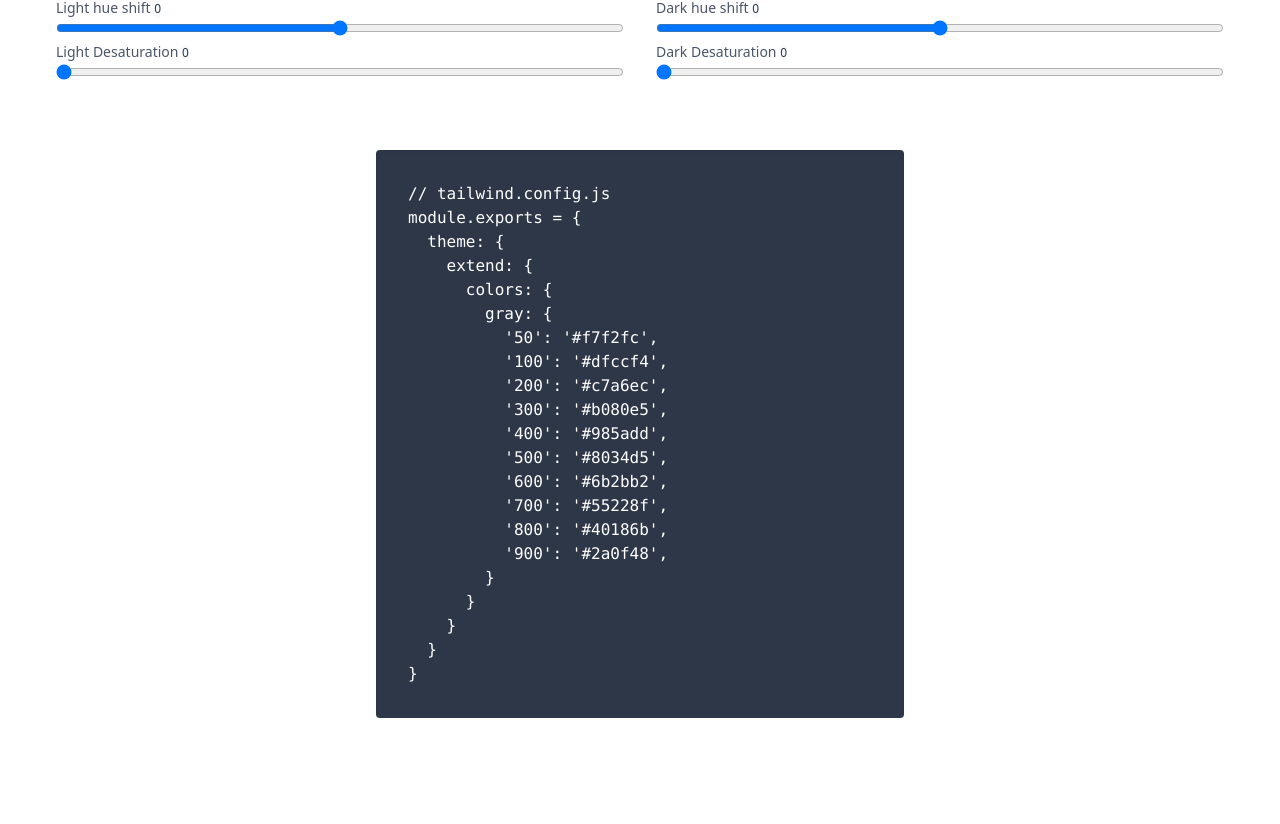
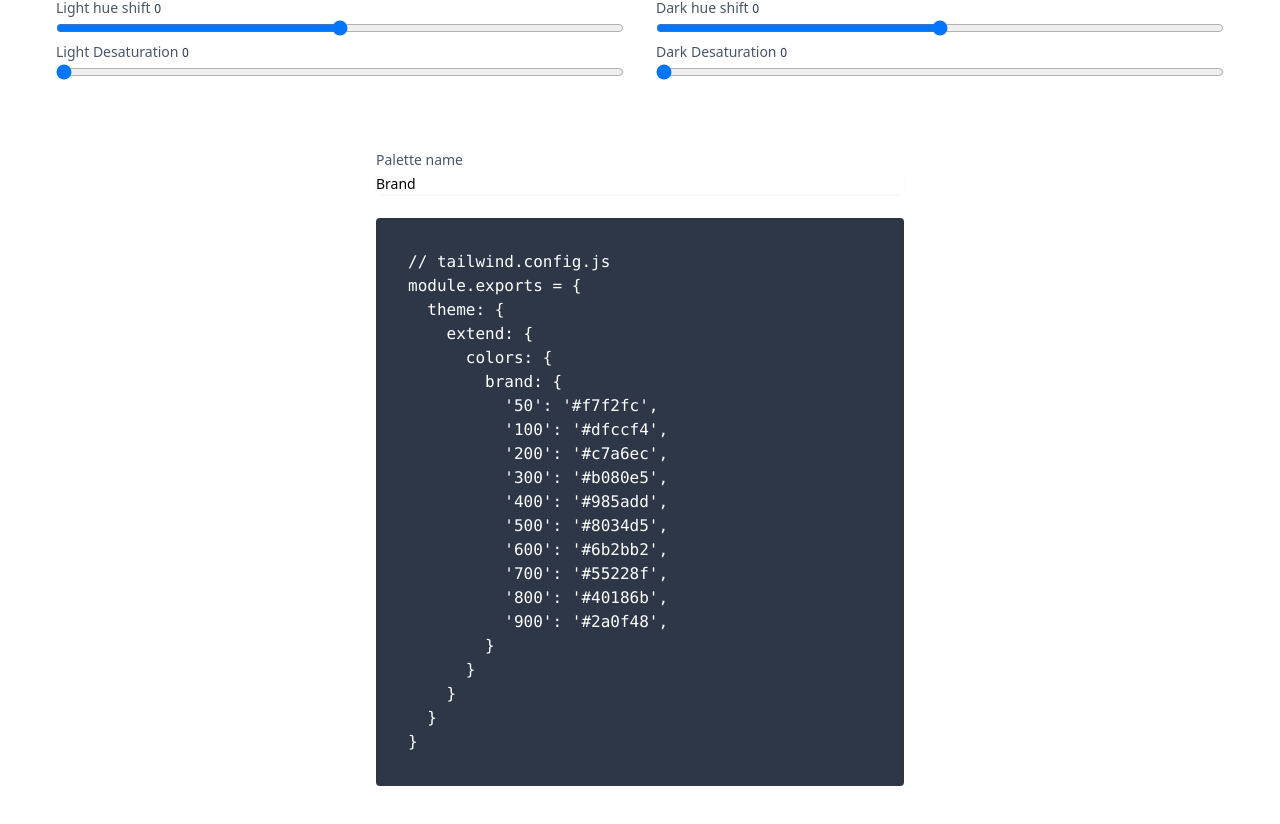
Before and after one commit to Jursdotme/tailwind-palette, a Nuxt app: page / in a window 1280 px wide. Shown: the part 424-1248 px from the top of the page. Before the commit the page ends 1206 px from the top, so only its background shows below. Built offline with nearby package versions, Linux system fonts and the light colour scheme; what @tailwindcss/ui would draw is missing.

Commit message:
Add palette name

```diff
--- a/components/generator.vue
+++ b/components/generator.vue
@@ -216,8 +216,23 @@
       </div>
     </div>
 
-    <div class="my-6 md:my-16 max-w-xl mx-auto">
-      <pre class="bg-gray-800 p-8 mx-6 rounded shadow-inner text-white">{{
+    <div class="my-6 px-6 md:my-16 max-w-xl mx-auto">
+      <div>
+        <label
+          for="email"
+          class="block text-sm font-medium leading-5 text-gray-700"
+          >Palette name</label
+        >
+        <div class="mt-1 relative rounded-md shadow-sm">
+          <input
+            id="email"
+            v-model="paletteName"
+            class="form-input block w-full sm:text-sm sm:leading-5"
+          />
+        </div>
+      </div>
+
+      <pre class="bg-gray-800 p-8 mt-6 rounded shadow-inner text-white">{{
         codeSnippet
       }}</pre>
     </div>
@@ -226,6 +241,7 @@
 
 <script>
 const tinycolor = require('tinycolor2')
+const slugify = require('slugify')
 export default {
   name: 'Generator',
   data() {
@@ -238,6 +254,7 @@ export default {
       darkSat: 0,
       mainColorPlacement: 5,
       defaultMainColor: '#8034D5',
+      paletteName: 'Brand',
       placementOptions: [
         { text: '100', value: 1 },
         { text: '200', value: 2 },
@@ -323,7 +340,7 @@ module.exports = {
   theme: {
     extend: {
       colors: {
-        gray: {
+        ${this.sanitizedPaletteName}: {
           '50': '${this.colorArray[0]}',
           '100': '${this.colorArray[1]}',
           '200': '${this.colorArray[2]}',
@@ -340,6 +357,11 @@ module.exports = {
   }
 }`
       return snippet
+    },
+    sanitizedPaletteName() {
+      return slugify(this.paletteName, {
+        lower: true
+      })
     }
   }
 }
--- a/nuxt.config.js
+++ b/nuxt.config.js
@@ -21,10 +21,10 @@ export default {
       {
         hid: 'description',
         name: 'description',
-        content: process.env.npm_package_description || '',
-      },
+        content: process.env.npm_package_description || ''
+      }
     ],
-    link: [{ rel: 'icon', type: 'image/x-icon', href: '/favicon.ico' }],
+    link: [{ rel: 'icon', type: 'image/x-icon', href: '/favicon.ico' }]
   },
   /*
    ** Global CSS
@@ -47,7 +47,7 @@ export default {
     // Doc: https://github.com/nuxt-community/eslint-module
     '@nuxtjs/eslint-module',
     // Doc: https://github.com/nuxt-community/nuxt-tailwindcss
-    '@nuxtjs/tailwindcss',
+    '@nuxtjs/tailwindcss'
   ],
   /*
    ** Nuxt.js modules
@@ -57,5 +57,5 @@ export default {
    ** Build configuration
    ** See https://nuxtjs.org/api/configuration-build/
    */
-  build: {},
+  build: {}
 }
--- a/package.json
+++ b/package.json
@@ -15,6 +15,7 @@
     "@nuxtjs/pwa": "^3.0.0-beta.20",
     "@tailwindcss/ui": "^0.5.0",
     "nuxt": "^2.14.0",
+    "slugify": "^1.4.5",
     "tinycolor2": "^1.4.1"
   },
   "devDependencies": {
```
Also changed, not shown: 1 other file (tests, documents, lock files or other folders).
